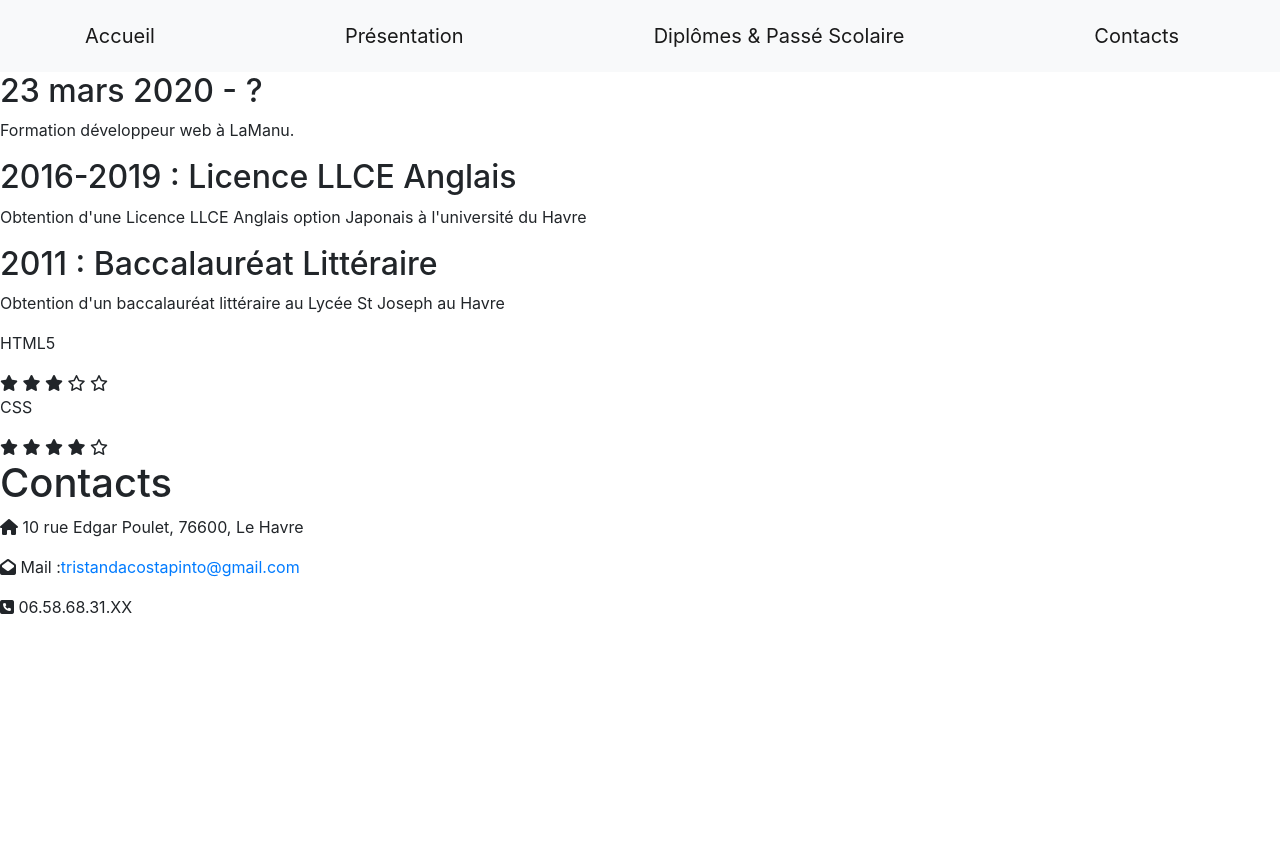
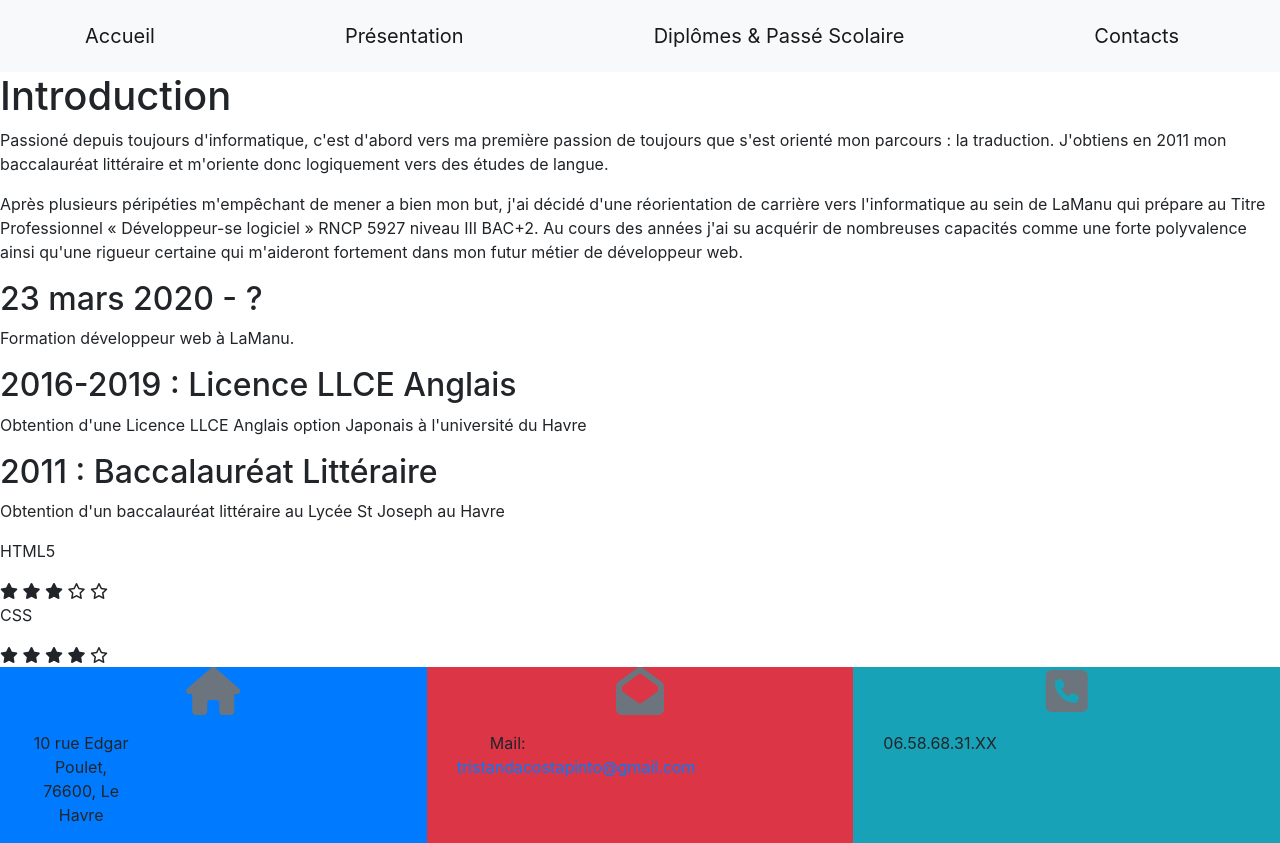
Before and after one commit to TristanDCP/CVNumeriqueBootstrap, a plain HTML site: page index.html in a window 1280 px wide. Before the commit the page ends 800 px from the top, so only its background shows below. Drawn offline with nearby package versions, Linux system fonts and the light colour scheme.

Commit message:
Mise en place de la section Contact avec un draft d'emplacement

```diff
--- a/index.html
+++ b/index.html
@@ -1,12 +1,15 @@
 <!doctype html>
 <html lang="fr">
+
 <head>
     <meta charset="utf-8">
     <meta name="viewport" content="width=device-width, initial-scale=1, shrink-to-fit=no">
-    <link rel="stylesheet" href="https://stackpath.bootstrapcdn.com/bootstrap/4.4.1/css/bootstrap.min.css" integrity="sha384-Vkoo8x4CGsO3+Hhxv8T/Q5PaXtkKtu6ug5TOeNV6gBiFeWPGFN9MuhOf23Q9Ifjh" crossorigin="anonymous">
+    <link rel="stylesheet" href="https://stackpath.bootstrapcdn.com/bootstrap/4.4.1/css/bootstrap.min.css"
+        integrity="sha384-Vkoo8x4CGsO3+Hhxv8T/Q5PaXtkKtu6ug5TOeNV6gBiFeWPGFN9MuhOf23Q9Ifjh" crossorigin="anonymous">
     <script src="https://kit.fontawesome.com/6904c75444.js" crossorigin="anonymous"></script>
     <title>CV Tristan Da Costa Pinto</title>
 </head>
+
 <body data-spy="scroll" data-target=".navbar" data-offset="0">
     <!-- RESPONSIVE NAVBAR -->
     <div class="navbar navbar-expand-lg navbar-light bg-light f=ixed-top py-3">
@@ -18,6 +21,12 @@
         </div>
     </div>
     <!-- PREMIERE IMAGE -->
+    <h1>Introduction</h1>
+            <!-- Slide photo ici -->
+            <p>Passioné depuis toujours d'informatique, c'est d'abord vers ma première passion de toujours que s'est orienté mon parcours : la traduction.
+                J'obtiens en 2011 mon baccalauréat littéraire et m'oriente donc logiquement vers des études de langue.</p>
+                <p>Après plusieurs péripéties m'empêchant de mener a bien mon but, j'ai décidé d'une réorientation de carrière vers l'informatique au sein de LaManu qui prépare au Titre Professionnel « Développeur-se logiciel » RNCP 5927 niveau III BAC+2.
+                Au cours des années j'ai su acquérir de nombreuses capacités comme une forte polyvalence ainsi qu'une rigueur certaine qui m'aideront fortement dans mon futur métier de développeur web.</p>
     <!-- DIPLOMES/PASSE SCOLAIRE EN TIMELINE -->
     <h2>23 mars 2020 - ?</h2>
     <p>Formation développeur web à LaManu.</p>
@@ -40,21 +49,36 @@
     <span class="fa fa-star-o"></span>
     </div>
     <!-- CONTACTS -->
-<div id="contacts">
-    <h1 class="categorytitle">Contacts</h1>
+    <div class="container-fluid">
+        <div class="row">
+            <div class="col-sm-4 ml-auto text-center mb-5 mb-lg-0 bg-primary">
                 <!-- Insérer icone maison ici  -->
-    <p><i class="fa fa-home" aria-hidden="true"></i>
-       10 rue Edgar Poulet, 76600, Le Havre</p>
+                <i class="inline fa fa-home fa-w-16 fa-3x mb-3 text-muted" aria-hidden="true"></i>
+                <div class="col-sm-4 text-center"><p>10 rue Edgar Poulet, 76600, Le Havre</p></div>
+            </div>
+            <div class="col-sm-4 ml-auto text-center mb-5 mb-lg-0 bg-danger">
                 <!-- Insérer icone email ici  -->
-    <p><i class="fa fa-envelope-open" aria-hidden="true"></i>
-       Mail :<a href="mailto:tristandacostapinto@gmail.com">tristandacostapinto@gmail.com</a></p>
+                <i class="inline fa fa-envelope-open fa-w-16 fa-3x mb-3 text-muted" aria-hidden="true"></i>
+                  <p class="col-sm-4 text-center">Mail: <a href="mailto:tristandacostapinto@gmail.com">tristandacostapinto@gmail.com</a></p>
+            </div>
+            <div class="col-sm-4 text-center ml-auto mb-5 mb-lg-0 bg-info">
                 <!-- Insérer icone téléphone ici  -->
-    <p><i class="fa fa-phone-square" aria-hidden="true"></i>
-       06.58.68.31.XX</p>
+                <i class="inline fa fa-phone-square fa-w-16 fa-3x mb-3 text-muted" aria-hidden="true"></i>
+                    <div class="col-sm-4 text-sm-center "><p>06.58.68.31.XX</p></div>
                 <!-- Bottom padding? -->
             </div>
-    <script src="https://code.jquery.com/jquery-3.4.1.slim.min.js" integrity="sha384-J6qa4849blE2+poT4WnyKhv5vZF5SrPo0iEjwBvKU7imGFAV0wwj1yYfoRSJoZ+n" crossorigin="anonymous"></script>
-    <script src="https://cdn.jsdelivr.net/npm/popper.js@1.16.0/dist/umd/popper.min.js" integrity="sha384-Q6E9RHvbIyZFJoft+2mJbHaEWldlvI9IOYy5n3zV9zzTtmI3UksdQRVvoxMfooAo" crossorigin="anonymous"></script>
-    <script src="https://stackpath.bootstrapcdn.com/bootstrap/4.4.1/js/bootstrap.min.js" integrity="sha384-wfSDF2E50Y2D1uUdj0O3uMBJnjuUD4Ih7YwaYd1iqfktj0Uod8GCExl3Og8ifwB6" crossorigin="anonymous"></script>
+        </div>
+    </div>
+
+    <script src="https://code.jquery.com/jquery-3.4.1.slim.min.js"
+        integrity="sha384-J6qa4849blE2+poT4WnyKhv5vZF5SrPo0iEjwBvKU7imGFAV0wwj1yYfoRSJoZ+n" crossorigin="anonymous">
+    </script>
+    <script src="https://cdn.jsdelivr.net/npm/popper.js@1.16.0/dist/umd/popper.min.js"
+        integrity="sha384-Q6E9RHvbIyZFJoft+2mJbHaEWldlvI9IOYy5n3zV9zzTtmI3UksdQRVvoxMfooAo" crossorigin="anonymous">
+    </script>
+    <script src="https://stackpath.bootstrapcdn.com/bootstrap/4.4.1/js/bootstrap.min.js"
+        integrity="sha384-wfSDF2E50Y2D1uUdj0O3uMBJnjuUD4Ih7YwaYd1iqfktj0Uod8GCExl3Og8ifwB6" crossorigin="anonymous">
+    </script>
 </body>
+
 </html>
```
Lines whose indentation alone changed are shown as unchanged.
